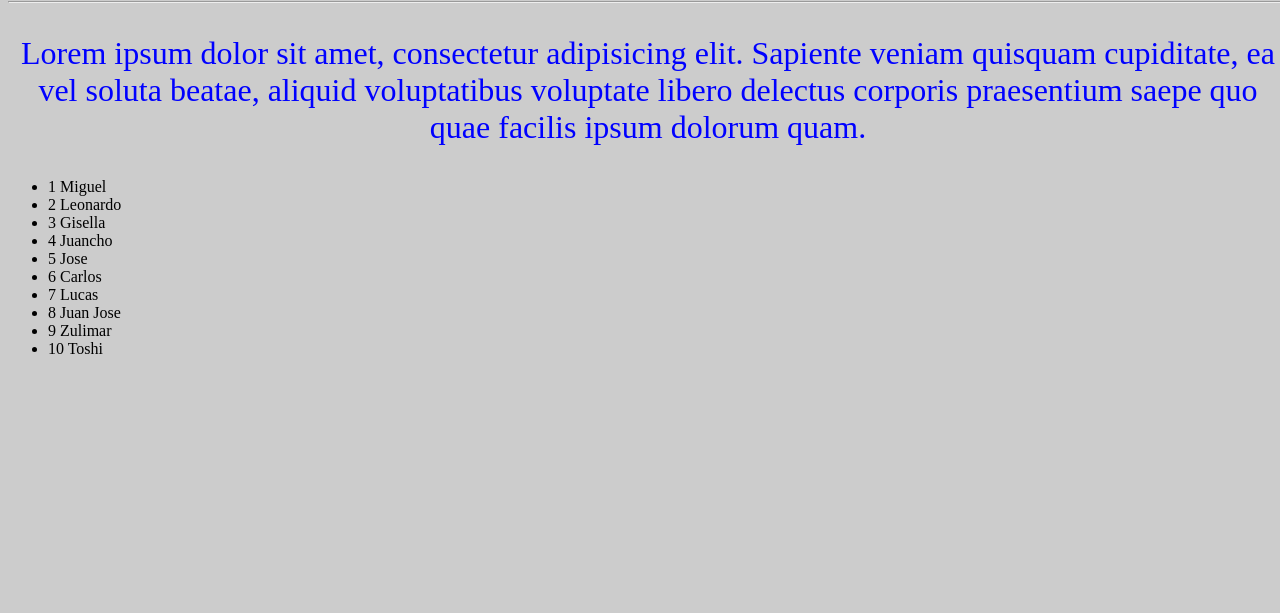
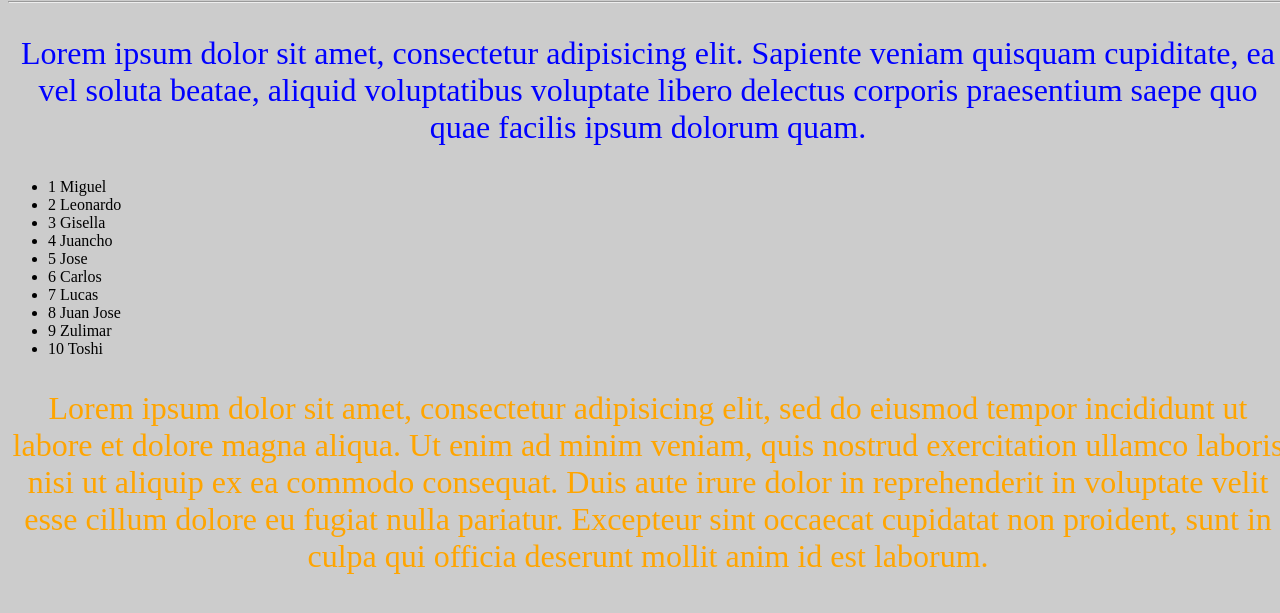
Before and after one commit to graficoapp/testing, a plain HTML site: page index.html in a window 1280 px wide. Shown: the part 79-692 px from the top of the page. Drawn offline with Linux system fonts and the light colour scheme.

Commit message:
Estas son mis sugerencias

```diff
--- a/app.css
+++ b/app.css
@@ -15,3 +15,9 @@ p {
 	font-size: 2em;
 	text-align: center;
 }
+
+.other
+{
+	color: orange;
+	font-size: 2em;
+}
--- a/index.html
+++ b/index.html
@@ -25,5 +25,15 @@
 			<li>10 Toshi</li>
 		</ul>
 	</div>
+	<div>
+		<p class="other">
+			Lorem ipsum dolor sit amet, consectetur adipisicing elit, sed do eiusmod
+			tempor incididunt ut labore et dolore magna aliqua. Ut enim ad minim veniam,
+			quis nostrud exercitation ullamco laboris nisi ut aliquip ex ea commodo
+			consequat. Duis aute irure dolor in reprehenderit in voluptate velit esse
+			cillum dolore eu fugiat nulla pariatur. Excepteur sint occaecat cupidatat non
+			proident, sunt in culpa qui officia deserunt mollit anim id est laborum.
+		</p>
+	</div>
 </body>
 </html>
```
